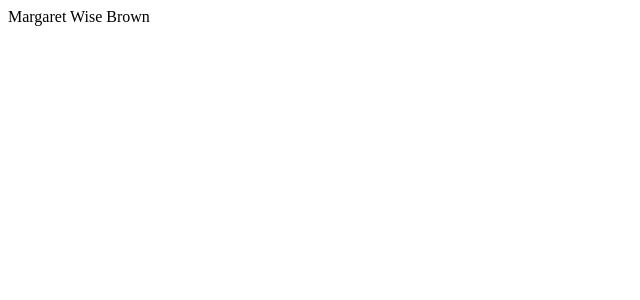
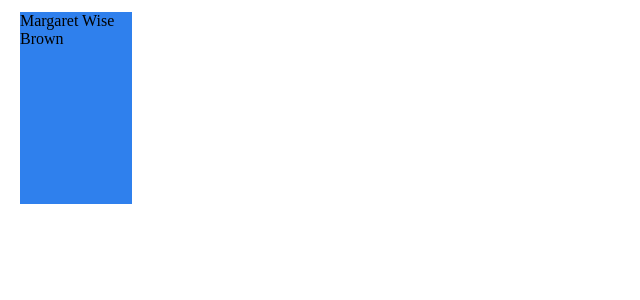
Before and after one commit to ElchinJ/Newton-Web, a Vue app in the folder book-project/: page /books/1 in a window 1280 px wide. Shown: the top 300 px of the page, without its empty margins (0-640 px from the left). Built offline with nearby package versions, Linux system fonts and the light colour scheme.

Commit message:
Update BookInfo.vue

```diff
--- a/book-project/src/views/BookInfo.vue
+++ b/book-project/src/views/BookInfo.vue
@@ -1,7 +1,10 @@
 <template>
     <article>
         <div v-if="book">
-            {{book.author}}
+            <div class="container" v-bind:style="{backgroundColor: book.color}">
+                {{book.author}}
+            </div>
+
         </div>
         <div v-else>No book found</div>
     </article>
```
